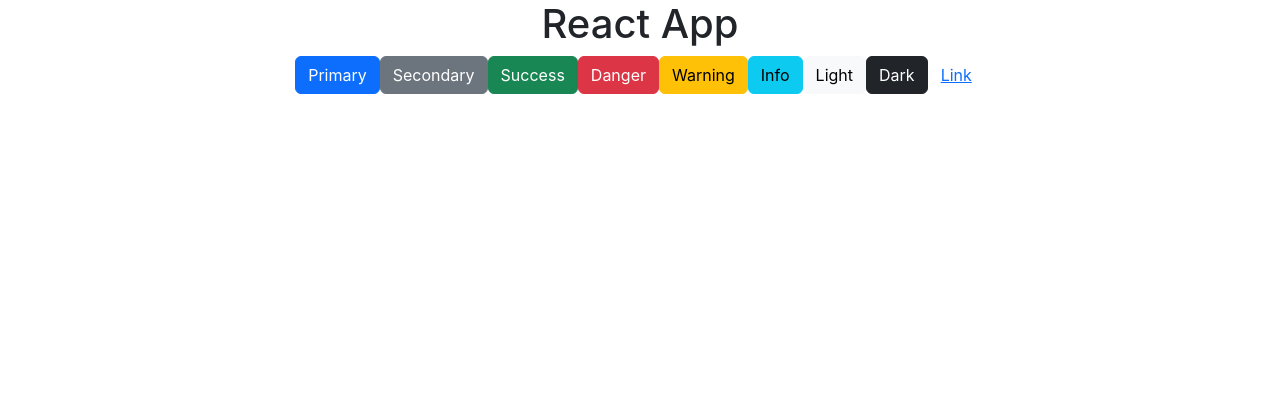
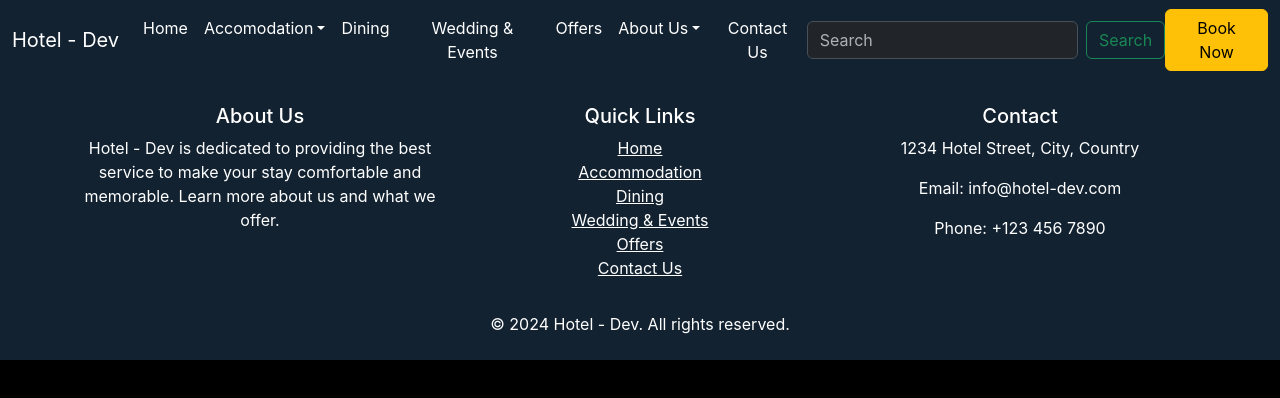
Before and after one commit to dunalpasindu/Hotel_Booking_System, a React (Create React App) app in the folder frontend/: page / in a window 1280 px wide. Shown: the top 398 px of the page. Built offline with nearby package versions, Linux system fonts and the light colour scheme.

Commit message:
navbar and footer added

```diff
--- a/frontend/src/App.css
+++ b/frontend/src/App.css
@@ -1,5 +1,10 @@
 .App {
   text-align: center;
+  background-color: black;
+  color: white; /* Optional: Set text color to white for better readability */
+  min-height: 100vh; /* Optional: Ensure the background covers the entire viewport height */
+  display: flex; /* Optional: Center content if needed */
+  flex-direction: column; /* Optional: Adjust content layout */
 }
 
 .App-logo {
--- a/frontend/src/App.js
+++ b/frontend/src/App.js
@@ -1,20 +1,21 @@
-
+import React from 'react';
+import Navbar from './components/navbar';
+import Footer from './components/footer';
 import './App.css';
 
 function App() {
   return (
     <div className="App">
-      <h1>React App</h1>
-      <button type="button" class="btn btn-primary">Primary</button>
-      <button type="button" class="btn btn-secondary">Secondary</button>
-      <button type="button" class="btn btn-success">Success</button>
-      <button type="button" class="btn btn-danger">Danger</button>
-      <button type="button" class="btn btn-warning">Warning</button>
-      <button type="button" class="btn btn-info">Info</button>
-      <button type="button" class="btn btn-light">Light</button>
-      <button type="button" class="btn btn-dark">Dark</button>
+      <Navbar />
 
-<button type="button" class="btn btn-link">Link</button>
+
+
+
+
+
+
+
+      <Footer />
     </div>
   );
 }
--- a/frontend/src/components/Navbar.js
+++ b/frontend/src/components/Navbar.js
@@ -1,9 +1,129 @@
-import React from 'react'
+import React from "react";
+import "./navbar.css";
 
 function navbar() {
   return (
-    <div>navbar</div>
-  )
+    <div>
+      <nav
+        class="navbar navbar-expand-lg bg-body-tertiary"
+        data-bs-theme="dark"
+      >
+        <div class="container-fluid">
+          <a class="navbar-brand" href="#">
+            Hotel - Dev
+          </a>
+          <button
+            class="navbar-toggler"
+            type="button"
+            data-bs-toggle="collapse"
+            data-bs-target="#navbarSupportedContent"
+            aria-controls="navbarSupportedContent"
+            aria-expanded="false"
+            aria-label="Toggle navigation"
+          >
+            <span class="navbar-toggler-icon"></span>
+          </button>
+          <div class="collapse navbar-collapse" id="navbarSupportedContent">
+            <ul class="navbar-nav me-auto mb-2 mb-lg-0">
+              <li class="nav-item">
+                <a class="nav-link active" aria-current="page" href="#">
+                  Home
+                </a>
+              </li>
+              <li class="nav-item dropdown">
+                <a
+                  class="nav-link dropdown-toggle active"
+                  href="#"
+                  role="button"
+                  data-bs-toggle="dropdown"
+                  aria-expanded="false"
+                >
+                  Accomodation
+                </a>
+                <ul class="dropdown-menu">
+                  <li>
+                    <a class="dropdown-item" href="#">
+                      Rooms
+                    </a>
+                  </li>
+                  <li>
+                    <a class="dropdown-item" href="#">
+                    Suites
+                    </a>
+                  </li>
+                </ul>
+              </li>
+              <li class="nav-item">
+                <a class="nav-link active" href="#">
+                  Dining
+                </a>
+              </li>
+              <li class="nav-item">
+                <a class="nav-link active" href="#">
+                Wedding & Events
+                </a>
+              </li>
+              <li class="nav-item">
+                <a class="nav-link active" href="#">
+                Offers
+                </a>
+              </li>
+              <li class="nav-item dropdown">
+                <a
+                  class="nav-link dropdown-toggle active"
+                  href="#"
+                  role="button"
+                  data-bs-toggle="dropdown"
+                  aria-expanded="false"
+                >
+                  About Us
+                </a>
+                <ul class="dropdown-menu">
+                  <li>
+                    <a class="dropdown-item" href="#">
+                      Gallery
+                    </a>
+                  </li>
+                  <li>
+                    <a class="dropdown-item" href="#">
+                      Our Story
+                    </a>
+                  </li>
+                  <li>
+                    <hr class="dropdown-divider" />
+                  </li>
+                  <li>
+                    <a class="dropdown-item" href="#">
+                      Experiences
+                    </a>
+                  </li>
+                </ul>
+              </li>
+
+              <li class="nav-item">
+                <a class="nav-link active" href="#">
+                  Contact Us
+                </a>
+              </li>
+            </ul>
+            <form class="d-flex" role="search">
+              <input
+                class="form-control me-2"
+                type="search"
+                placeholder="Search"
+                aria-label="Search"
+              />
+              <button class="btn btn-outline-success" type="submit">
+                Search
+              </button>
+            </form>
+            <button class="btn btn-warning" type="submit">
+                Book Now
+              </button>
+          </div>
+        </div>
+      </nav>
+    </div>
+  );
 }
-
-export default navbar
+export default navbar;
--- /dev/null
+++ b/frontend/src/components/footer.css
@@ -0,0 +1,13 @@
+/* footer comp css */
+.custom-footer {
+  background-color: #122231; /* Bootstrap primary color */
+  color: #ffffff; /* White text color */
+}
+
+.custom-footer a {
+  color: #ffffff; /* Ensure links are white */
+}
+
+.custom-footer a:hover {
+  color: #d1cd64; /* Light grey on hover */
+}
--- /dev/null
+++ b/frontend/src/components/footer.js
@@ -0,0 +1,43 @@
+import React from 'react'
+import './footer.css'
+
+function footer() {
+  return (
+    <div>
+        <footer className="custom-footer py-4">
+      <div className="container">
+        <div className="row">
+          <div className="col-md-4">
+            <h5>About Us</h5>
+            <p>
+              Hotel - Dev is dedicated to providing the best service to make your stay comfortable and memorable. Learn more about us and what we offer.
+            </p>
+          </div>
+          <div className="col-md-4">
+            <h5>Quick Links</h5>
+            <ul className="list-unstyled">
+              <li><a href="#">Home</a></li>
+              <li><a href="#">Accommodation</a></li>
+              <li><a href="#">Dining</a></li>
+              <li><a href="#">Wedding & Events</a></li>
+              <li><a href="#">Offers</a></li>
+              <li><a href="#">Contact Us</a></li>
+            </ul>
+          </div>
+          <div className="col-md-4">
+            <h5>Contact</h5>
+            <p>1234 Hotel Street, City, Country</p>
+            <p>Email: info@hotel-dev.com</p>
+            <p>Phone: +123 456 7890</p>
+          </div>
+        </div>
+        <div className="text-center mt-3">
+          <p className="mb-0">&copy; {new Date().getFullYear()} Hotel - Dev. All rights reserved.</p>
+        </div>
+      </div>
+    </footer>
+    </div>
+  )
+}
+
+export default footer
--- /dev/null
+++ b/frontend/src/components/navbar.css
@@ -0,0 +1,8 @@
+/* Nav bar comp css */
+.navbar {
+  background-color: #122231 !important;
+}
+
+.navbar a:hover {
+  color: #d1cd64 !important;
+}
```
Also changed, not shown: frontend/src/index.css (line endings or trailing spaces).
